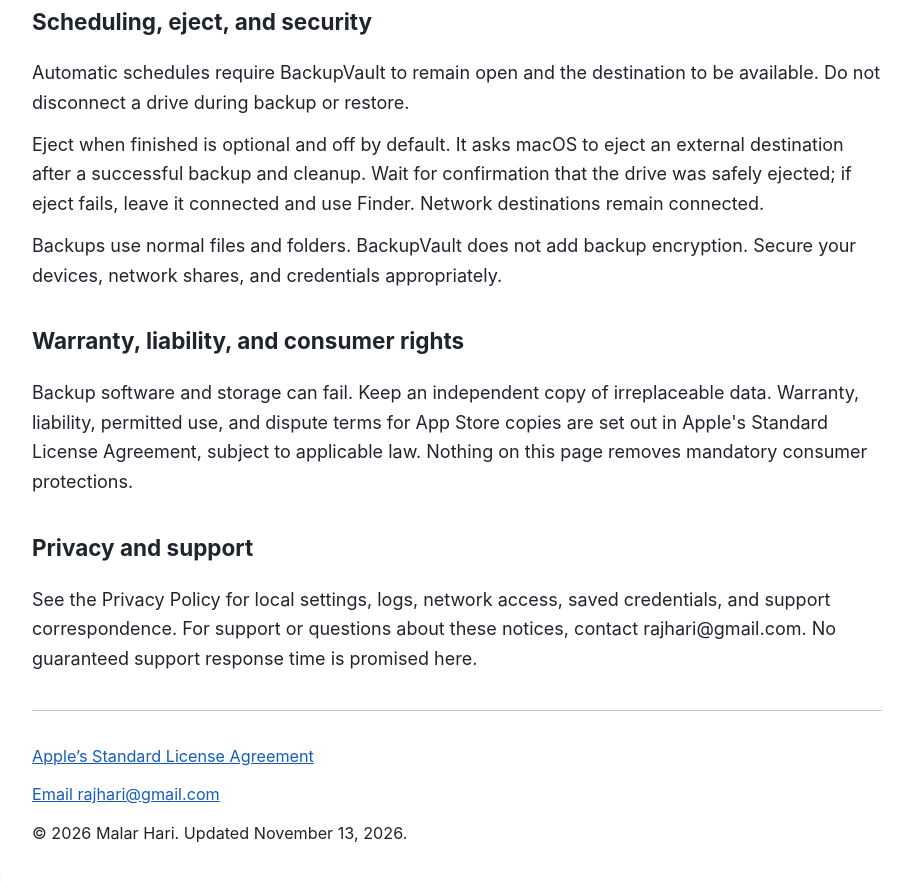
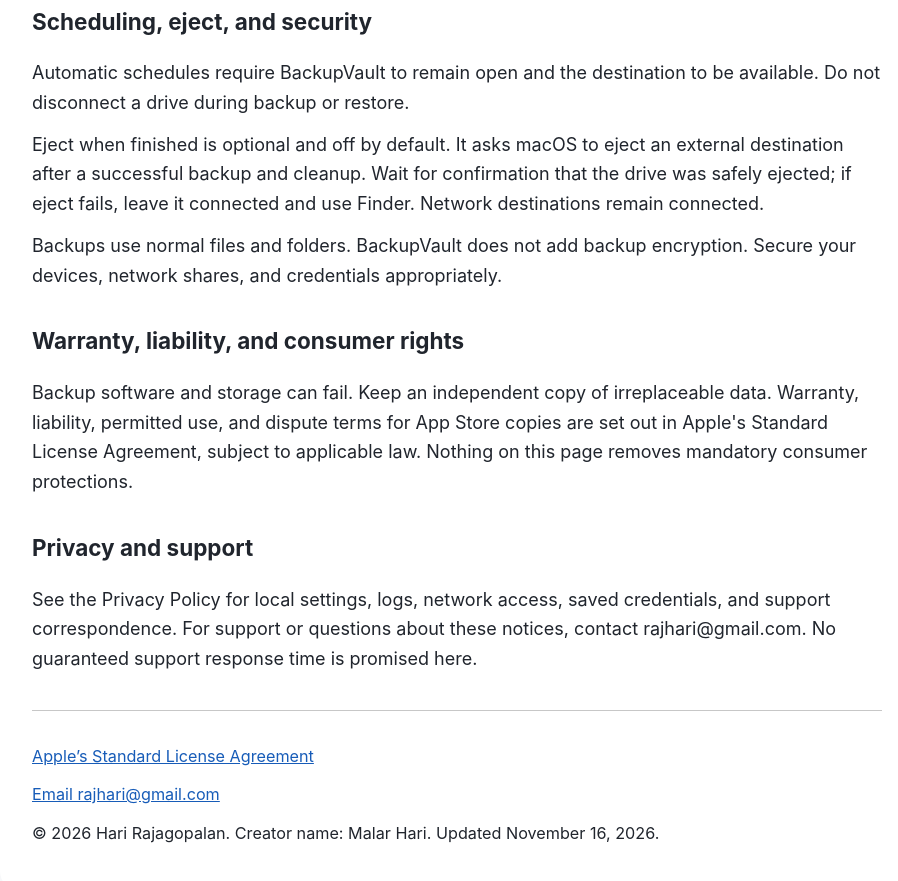
Before and after one commit to harimalar/BackupVault, a plain HTML site: page docs/terms.html in a window 1280 px wide. Shown: the part 1217-2098 px from the top of the page, without its empty margins (183-1081 px from the left). Drawn offline with Linux system fonts and the light colour scheme.

Commit message:
Clarify BackupVault publisher and creator identity

```diff
--- a/docs/terms.html
+++ b/docs/terms.html
@@ -27,5 +27,5 @@
 <p>See the Privacy Policy for local settings, logs, network access, saved credentials, and support correspondence. For support or questions about these notices, contact rajhari@gmail.com. No guaranteed support response time is promised here.</p></section>
 <footer><p><a href="https://www.apple.com/legal/internet-services/itunes/dev/stdeula/">Apple’s Standard License Agreement</a></p>
 <p><a href="mailto:rajhari@gmail.com?subject=BackupVault%20Support">Email rajhari@gmail.com</a></p>
-<p>© 2026 Malar Hari. Updated November 13, 2026.</p></footer>
+<p>© 2026 Hari Rajagopalan. Creator name: Malar Hari. Updated November 16, 2026.</p></footer>
 </main></body></html>
```
Also changed, not shown: docs/privacy-policy.html (+2 -2 lines), docs/support.html (+1 -1 lines).
